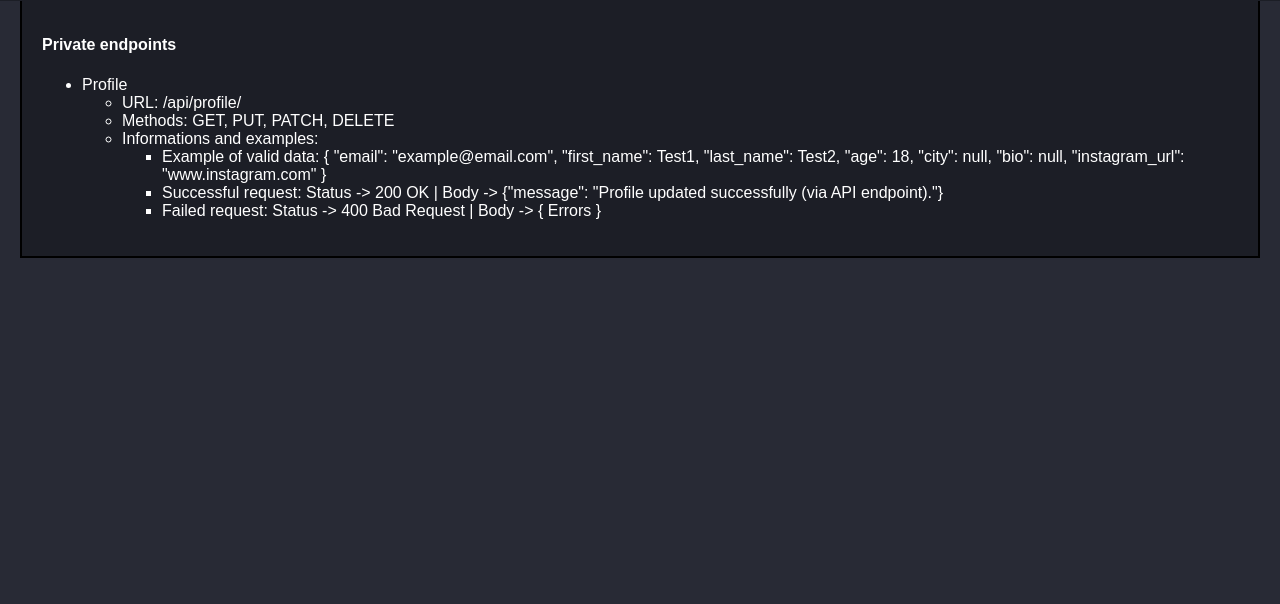
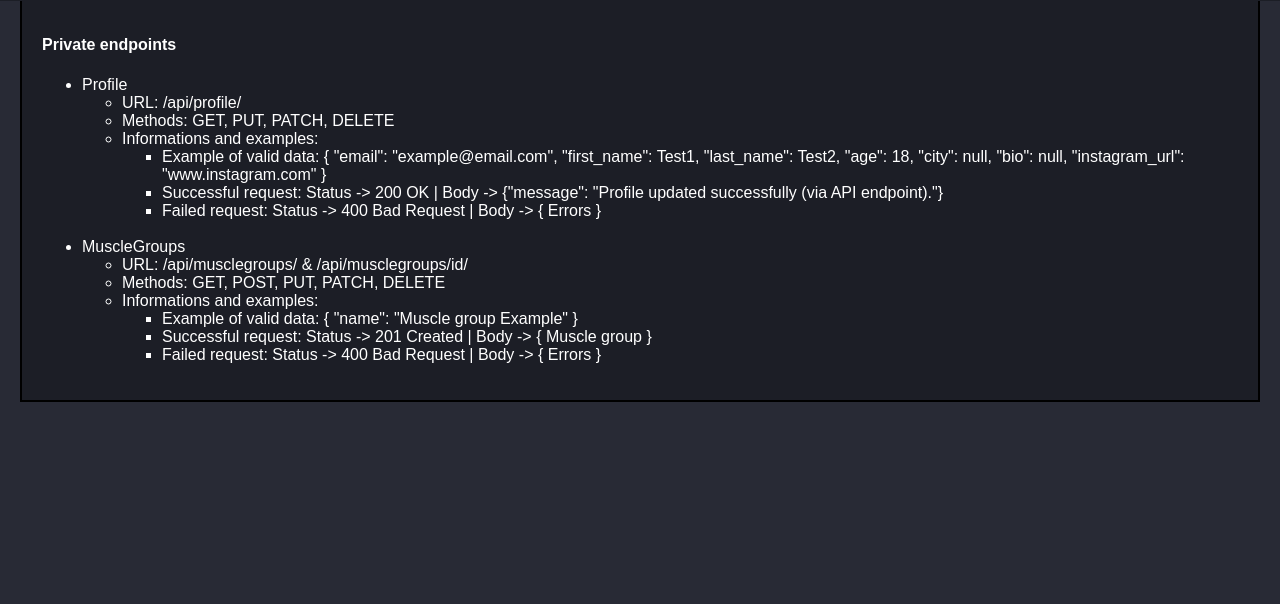
Before and after one commit to vladutcretu/MyWorkoutSTATS, a Django app: page /rest-api/ in a window 1280 px wide. Shown: the part 799-1403 px from the top of the page. Run offline with Django 5.2, Linux system fonts and the light colour scheme.

Commit message:
API branch: Add MuscleGroup API view

```diff
--- a/MyWorkoutSTATS_app/urls.py
+++ b/MyWorkoutSTATS_app/urls.py
@@ -23,7 +23,8 @@ urlpatterns = [
     path('admin/', admin.site.urls),
     path('', include('core.urls')),
     path('', include('fitness.urls')),
-    path('api/', include('core.api.urls'))
+    path('api/', include('core.api.urls')),
+    path('api/', include('fitness.api.urls'))
 ]
 
 # Needed for use media content (profile pics)
--- a/core/templates/utility/rest_api.html
+++ b/core/templates/utility/rest_api.html
@@ -14,6 +14,7 @@
 
     <p>If you need guidance to use the My Workout STATS - REST API, this is the right place.</p>
     <br>
+
 
     <h4>Public endpoints</h4>
     <ul>
@@ -75,6 +76,7 @@
     </ul>
     <br>
 
+
     <h4>Private endpoints</h4>
     <ul>
 
@@ -99,6 +101,23 @@
                     </ul>
                 </li>
             </ul>
+        <br>
+
+            <li>MuscleGroups</li>
+            <ul>
+                <li>URL: /api/musclegroups/ & /api/musclegroups/id/</li>
+                <li>Methods: GET, POST, PUT, PATCH, DELETE</li>
+                <li>Informations and examples:
+                    <ul>
+                        <li>Example of valid data:
+                            {
+                            "name": "Muscle group Example"
+                        }</li>
+                        <li>Successful request: Status -> 201 Created | Body -> { Muscle group }</li>
+                        <li>Failed request: Status -> 400 Bad Request | Body -> { Errors }</li>
+                    </ul>
+                </li>
+            </ul>
 
 
     </ul>
--- /dev/null
+++ b/fitness/api/urls.py
@@ -0,0 +1,15 @@
+# Django & DRF
+from django.urls import path, include
+from rest_framework.routers import DefaultRouter
+
+# App
+from . import views
+
+
+router = DefaultRouter()
+router.register(r'musclegroups', views.MuscleGroupAPIView, basename='musclegroups')
+
+
+urlpatterns = [
+    path('', include(router.urls))
+]
```
Also changed, not shown: fitness/api/permissions.py (added, +7 -0 lines), fitness/api/serializers.py (added, +10 -0 lines), fitness/api/views.py (added, +22 -0 lines), fitness/api/__init__.py (added).
